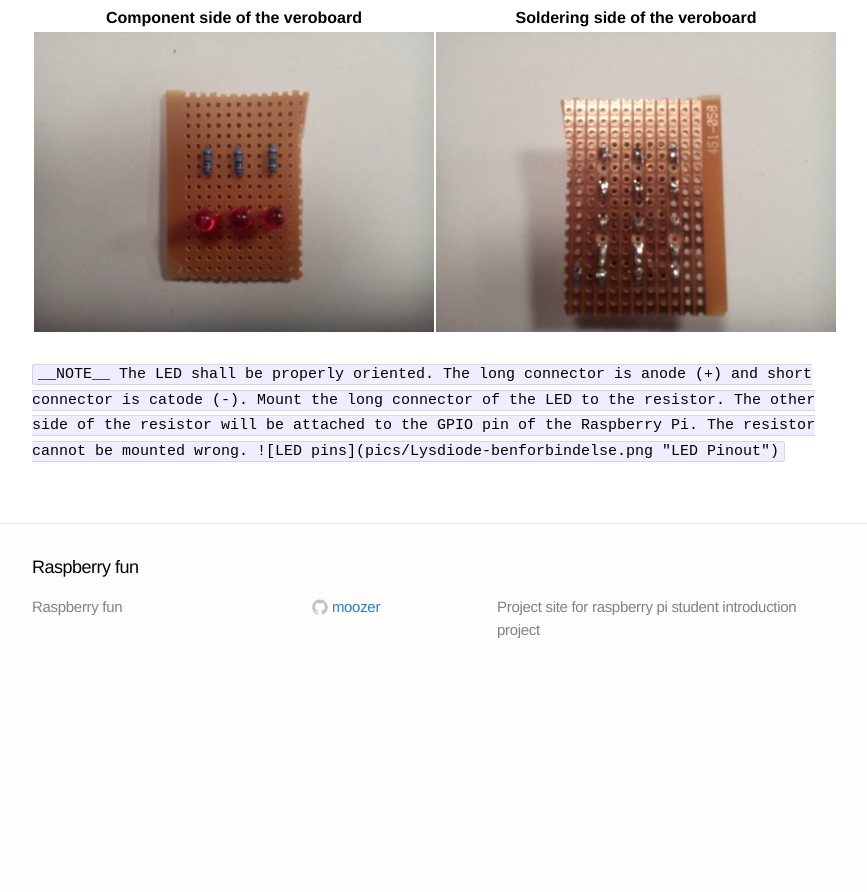
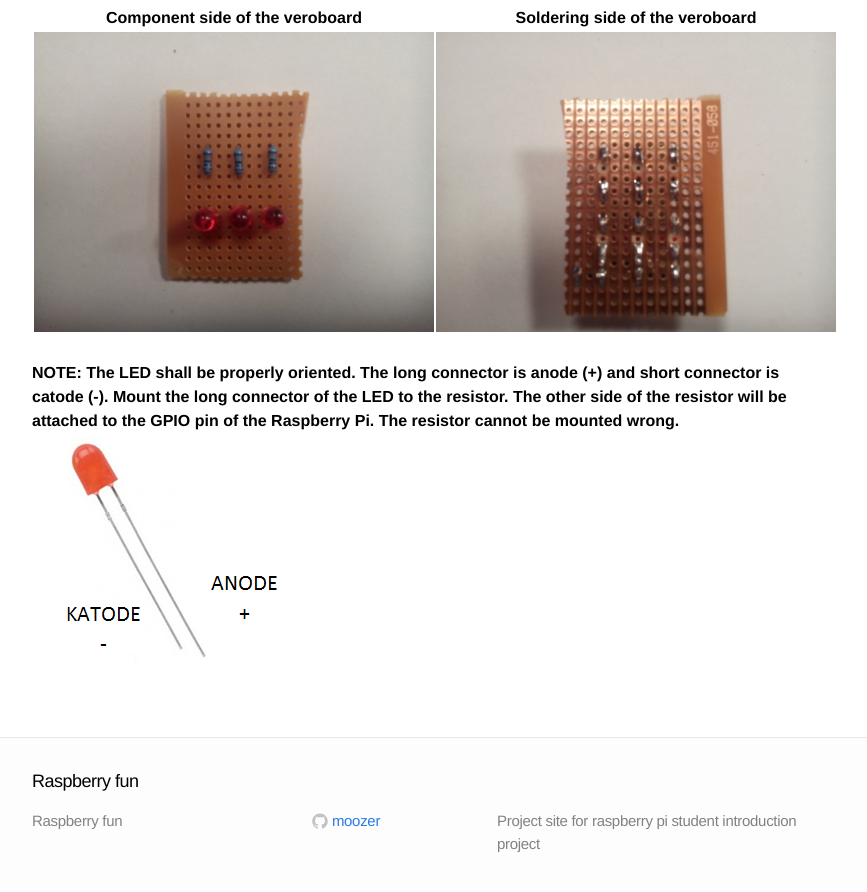
Before and after one commit to EAL-IT-Technology/RaspberryFun, a Jekyll site: the page built from hardware/LEDpad/index.md, in a window 1280 px wide and 900 px high, scrolled down 1504 px. Shown: the top 892 px of the window, without its empty margins (208-1075 px from the left). Built offline with Jekyll 4.4.1, drawn with Linux system fonts in a browser that asks for light colours; before the commit the page ends 2190 px from its top, so only the background shows below that.

Commit message:
Error in inserting picture in index.md

```diff
--- a/hardware/LEDpad/index.md
+++ b/hardware/LEDpad/index.md
@@ -39,6 +39,5 @@ __Second__, Mount the components as illustrated on the pictures below. Solder th
 |:-------------------------------:|:-------------------------------:|
 |<img src="pics/IMG_20160902_222758.jpg" alt="Component side" width="400" />|<img src="pics/IMG_20160902_223816.jpg" alt="Soldering side" width="400" /> |
 
-`__NOTE__ The LED shall be properly oriented. The long connector is anode (+) and short connector is catode (-). Mount the long connector of the LED to the resistor. The other side of the resistor will be attached to the GPIO pin of the Raspberry Pi.
-The resistor cannot be mounted wrong.
-![LED pins](pics/Lysdiode-benforbindelse.png "LED Pinout")`
+__NOTE: The LED shall be properly oriented. The long connector is anode (+) and short connector is catode (-). Mount the long connector of the LED to the resistor. The other side of the resistor will be attached to the GPIO pin of the Raspberry Pi. The resistor cannot be mounted wrong.__
+![LED pins](pics/Lysdiode-benforbindelse.png "LED Pinout")
```
